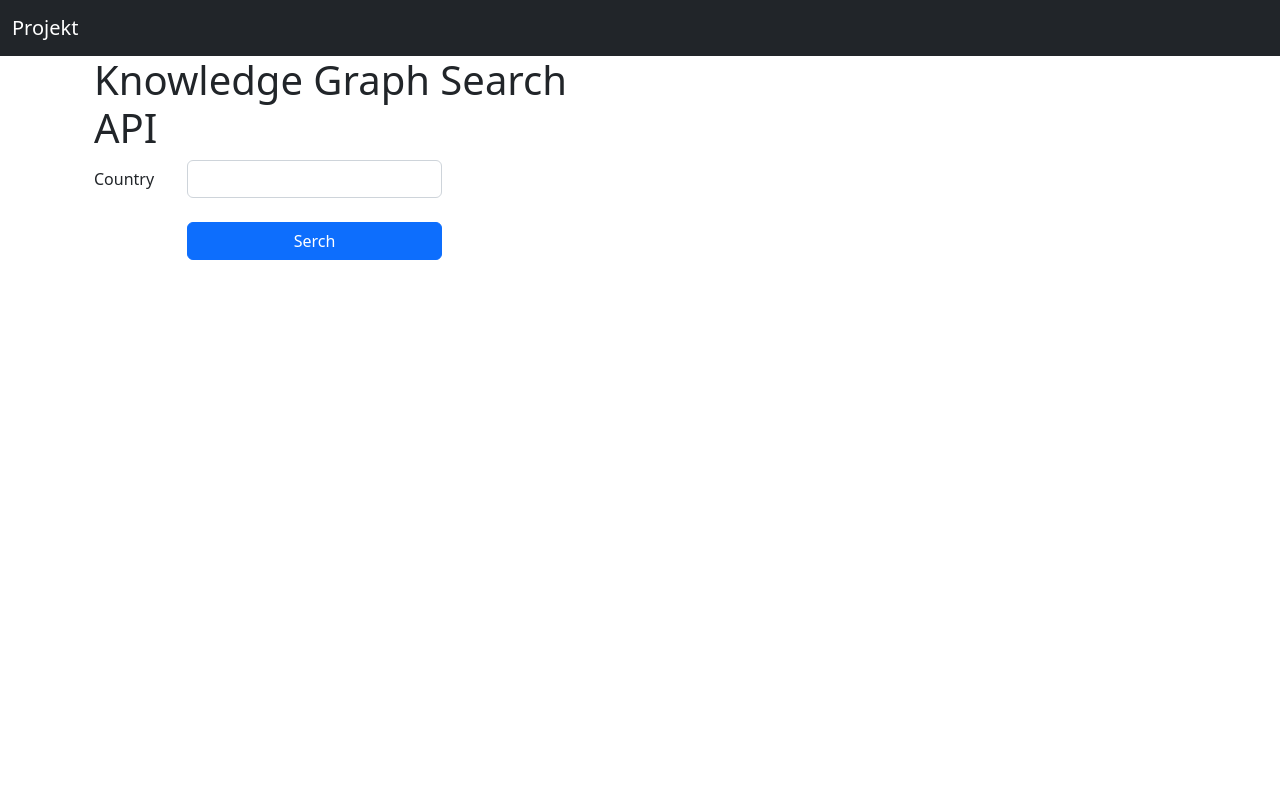
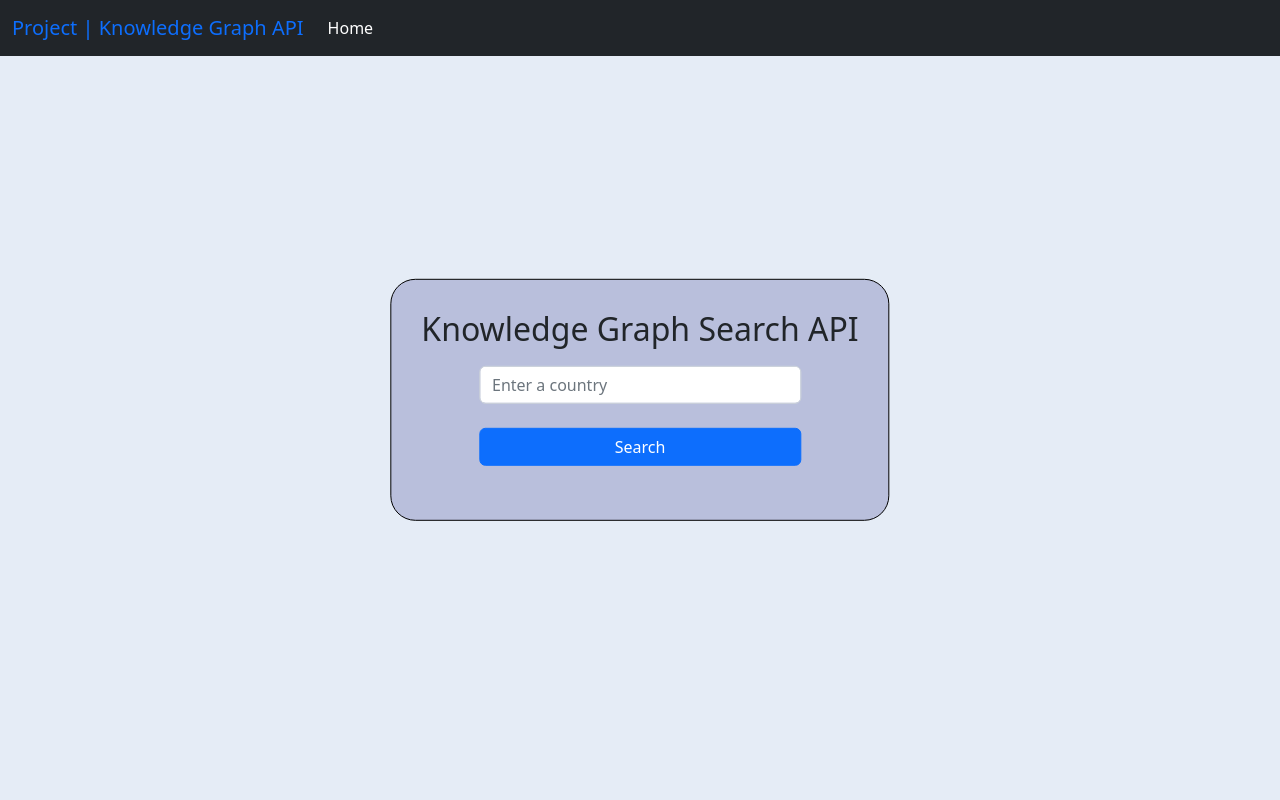
Before and after one commit to Remigiowa87/Repr_wiedzy, a Flask app: page / in a window 1280 px wide. Run offline with Flask 3, Linux system fonts and the light colour scheme.

Commit message:
second commit

```diff
--- a/app.py
+++ b/app.py
@@ -1,9 +1,23 @@
+import json
+import warnings
+
+import geopandas as gpd
+import networkx as nx
+import pandas as pd
+import plotly
+import plotly.express as px
+import plotly.graph_objects as go
+import plotly.graph_objs as go
+import requests
 from flask import Flask, render_template, request, url_for
 
-from geonames import get_country_code, get_neighboring_countries
+from geonames import get_country_code, get_country_population, get_neighboring_countries
 from google_graph import get_google_graph_api_data
+from img_plotly.graph import get_graph_with_bordering_countries
+from img_plotly.world import get_world_map
 
 app = Flask(__name__)
+
 
 
 @app.route('/', methods=['GET','POST'])
@@ -16,28 +30,36 @@ def index():
             country = request.form['country']
 
 
-            # Data - work in progress
+        # I img -WOLRD
+        graphJSON_01 = get_world_map(country)
 
-            # GOOGLE
-            response = get_google_graph_api_data(country)
-            # print(response)
-            if 'itemListElement' in response:
-                result = response['itemListElement'][0]
-                description = result['result']['description']
-                print(f"Description of {country}: {description}")
-            else:
-                print("No results found.")
+        # II img -GRAPH
+        country_code = get_country_code(country)
+        response = get_neighboring_countries(country_code)
+        graphJSON_02 = get_graph_with_bordering_countries(country,response)
+
+        population = get_country_population(country)
+        population = '{:,.2f} million'.format(population / 10**6)
 
 
-            # GEONAME
-            country_code = get_country_code(country)
-            response = get_neighboring_countries(country_code)
-
-            for neighbor in response:
-                print(neighbor['countryName'])
+        return render_template('graph.html', graphJSON_01=graphJSON_01,
+                                             graphJSON_02=graphJSON_02,
+                                             country=country,
+                                             population = population)
 
 
-            return render_template('index.html')
+@app.route('/graph')
+def notdash():
+   df = pd.DataFrame({
+      'Fruit': ['Apples', 'Oranges', 'Bananas', 'Apples', 'Oranges',
+      'Bananas'],
+      'Amount': [4, 1, 2, 2, 4, 5],
+      'City': ['SF', 'SF', 'SF', 'Montreal', 'Montreal', 'Montreal']
+   })
+   fig = px.bar(df, x='Fruit', y='Amount', color='City',
+      barmode='group')
+   graphJSON = json.dumps(fig, cls=plotly.utils.PlotlyJSONEncoder)
+   return render_template('graph.html', graphJSON=graphJSON)
 
 
 if __name__ =='__main__':
--- a/requirements.txt
+++ b/requirements.txt
@@ -1,3 +1,7 @@
 flask
 python-dotenv
 requests
+pandas
+plotly
+geopandas
+networkx
--- a/static/style.css
+++ b/static/style.css
@@ -7,13 +7,61 @@
 body {
   height: 100vh;
   /* background-color: #b6b8b2; */
-  background-color: #ffffff;
+  background-color: #e5ecf6;
 }
 
 .navbar-brand {
+  color: #0d6efd;
+}
+
+.navbar-brand:hover {
   color: rgb(255, 255, 255);
 }
 
-.navbar-brand:hover {
+.nav-link {
+  color: rgb(255, 255, 255);
+}
+
+.nav-link:hover {
   color: #0d6efd;
 }
+
+/* form {
+  background-color: bisque;
+} */
+
+.all-index-search {
+  position: absolute;
+  top: 50%;
+  left: 50%;
+  transform: translate(-50%, -50%);
+  transform: translate(-50%, -50%);
+  background-color: rgba(88, 90, 163, 0.311);
+  padding: 30px;
+  border-radius: 25px;
+  border: 1px solid black;
+}
+
+.index_btn {
+  padding-top: 10px;
+}
+
+/* .graph-search {
+  height: 80px;
+} */
+
+.form-graph {
+  background-color: rgba(88, 90, 163, 0.311);
+  padding: 10px;
+  padding-top: 25px;
+  padding-bottom: 1px;
+  margin: 10px;
+  border-radius: 25px;
+  border: 1px solid black;
+  width: 700px;
+  justify-content: center;
+}
+
+/* .btn-graph {
+  margin-left: 50px;
+} */
--- a/templates/base.html
+++ b/templates/base.html
@@ -1,55 +1,58 @@
-
-<!doctype html>
+<!DOCTYPE html>
 <html lang="en">
   <head>
     <!-- Required meta tags -->
-    <meta charset="utf-8">
-    <meta name="viewport" content="width=device-width, initial-scale=1">
+    <meta charset="utf-8" />
+    <meta name="viewport" content="width=device-width, initial-scale=1" />
 
     <!-- Bootstrap CSS -->
-    <link href="https://cdn.jsdelivr.net/npm/bootstrap@5.2.3/dist/css/bootstrap.min.css" rel="stylesheet" integrity="sha384-rbsA2VBKQhggwzxH7pPCaAqO46MgnOM80zW1RWuH61DGLwZJEdK2Kadq2F9CUG65" crossorigin="anonymous">
+    <link
+      href="https://cdn.jsdelivr.net/npm/bootstrap@5.2.3/dist/css/bootstrap.min.css"
+      rel="stylesheet"
+      integrity="sha384-rbsA2VBKQhggwzxH7pPCaAqO46MgnOM80zW1RWuH61DGLwZJEdK2Kadq2F9CUG65"
+      crossorigin="anonymous"
+    />
 
     <link
       rel="stylesheet"
       href="{{ url_for('static', filename='style.css') }}"
     />
-  </body>
 
-  <nav class="navbar bg-dark bg-body-tertiary">
+    <nav class="navbar navbar-expand-lg bg-dark bg-body-tertiary">
       <div class="container-fluid">
-      <a class="navbar-brand" href="#">Projekt</a>
+        <a class="navbar-brand" href="#">Project | Knowledge Graph API</a>
+        <button
+          class="navbar-toggler"
+          type="button"
+          data-bs-toggle="collapse"
+          data-bs-target="#navbarNavAltMarkup"
+          aria-controls="navbarNavAltMarkup"
+          aria-expanded="false"
+          aria-label="Toggle navigation"
+        >
+          <span class="navbar-toggler-icon"></span>
+        </button>
+        <div class="collapse navbar-collapse" id="navbarNavAltMarkup">
+          <div class="navbar-nav">
+            <a class="nav-link" aria-current="page" href="{{url_for('index')}}"
+              >Home</a
+            >
+          </div>
+        </div>
       </div>
     </nav>
 
-    <title>{% block title %} {% endblock  %}</title>
+    <title>{% block title %} {% endblock %}</title>
   </head>
   <body>
-
-
-
-
-
-
-
-
-
-
-    {% block content %} {% endblock  %}
-
-
-
+    {% block content %} {% endblock %}
 
     <!-- Optional JavaScript; choose one of the two! -->
 
-    <!-- Option 1: Bootstrap Bundle with Popper -->
-     <!-- <script src="https://cdn.jsdelivr.net/npm/bootstrap@5.0.2/dist/js/bootstrap.bundle.min.js" integrity="sha384-MrcW6ZMFYlzcLA8Nl+NtUVF0sA7MsXsP1UyJoMp4YLEuNSfAP+JcXn/tWtIaxVXM" crossorigin="anonymous"></script> -->
-     <script src="https://cdn.jsdelivr.net/npm/bootstrap@5.2.3/dist/js/bootstrap.bundle.min.js" integrity="sha384-kenU1KFdBIe4zVF0s0G1M5b4hcpxyD9F7jL+jjXkk+Q2h455rYXK/7HAuoJl+0I4" crossorigin="anonymous"></script>
-    <!-- Option 2: Separate Popper and Bootstrap JS -->
-    <!--
-    <script src="https://cdn.jsdelivr.net/npm/@popperjs/core@2.9.2/dist/umd/popper.min.js" integrity="sha384-IQsoLXl5PILFhosVNubq5LC7Qb9DXgDA9i+tQ8Zj3iwWAwPtgFTxbJ8NT4GN1R8p" crossorigin="anonymous"></script>
-    <script src="https://cdn.jsdelivr.net/npm/bootstrap@5.0.2/dist/js/bootstrap.min.js" integrity="sha384-cVKIPhGWiC2Al4u+LWgxfKTRIcfu0JTxR+EQDz/bgldoEyl4H0zUF0QKbrJ0EcQF" crossorigin="anonymous"></script>
-    -->
-
-
+    <script
+      src="https://cdn.jsdelivr.net/npm/bootstrap@5.2.3/dist/js/bootstrap.bundle.min.js"
+      integrity="sha384-kenU1KFdBIe4zVF0s0G1M5b4hcpxyD9F7jL+jjXkk+Q2h455rYXK/7HAuoJl+0I4"
+      crossorigin="anonymous"
+    ></script>
   </body>
 </html>
--- a/templates/index.html
+++ b/templates/index.html
@@ -2,30 +2,36 @@
 content %}
 
 <div class="container">
-  <div class="container">
-    <div class="row justify-content-start">
-      <div class="col-6 h1">Knowledge Graph Search API</div>
+  <div class="all-index-search">
+    <div class="row">
+      <div class="col-12 h2">Knowledge Graph Search API</div>
     </div>
-    <form id="index_form" action="{{url_for('index')}}" method="POST">
-      <div class="row justify-content-start">
-        <div class="col-1 col-form-label">
-          <label for="country">Country</label>
-        </div>
-        <div class="col-3">
+    <form id="index_form " action="{{url_for('index')}}" method="POST">
+      <div class="row justify-content-center index_btn">
+        <div class="col-1 col-form-label"></div>
+        <div class="col-9">
           <input
             type="text"
             id="country"
             name="country"
             value=""
             class="form-control"
+            placeholder="Enter a country"
           />
           <br />
+        </div>
+        <div class="col-1 col-form-label"></div>
+        <div class="col-9">
+          <input
+            type="submit"
+            value="Search"
+            class="btn btn-serch btn-primary col-12"
+          />
         </div>
       </div>
       <div class="row justify-content-start">
         <div class="col-1 col-form-label"></div>
         <div class="col-3">
-          <input type="submit" value="Serch" class="btn btn-primary col-12" />
           <br />
         </div>
       </div>
```
Also changed, not shown: backup_files/geonames.py (+35 -8 lines), geonames.py (+15 -1 lines), img_plotly/graph.py (added, +72 -0 lines), img_plotly/world.py (added, +65 -0 lines), templates/graph.html (added, +77 -0 lines), 1 other file. Lines whose indentation alone changed are shown as unchanged.
